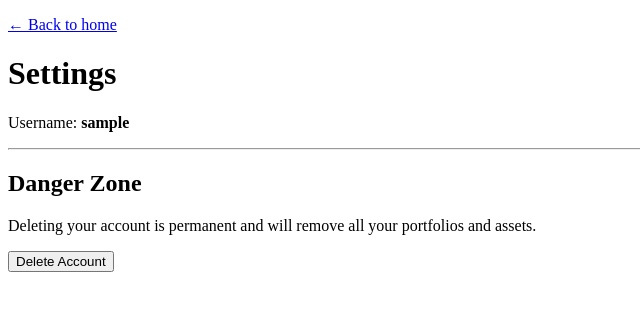
After one commit to puxa7/networth-tracker, a Django app: page /settings/ in a window 1280 px wide. The commit adds this page. Shown: the top 311 px of the page, without its empty margins (0-640 px from the left). Run offline with Django 5.2, Linux system fonts and the light colour scheme; the visitor is signed in with stand-in values (Sample User, id 1).

Commit message:
added user registration, deletion, and account deletion

```diff
--- a/portfolio/templates/portfolio/home.html
+++ b/portfolio/templates/portfolio/home.html
@@ -10,6 +10,9 @@
 
     <header>
         <p>Logged in as: <strong>{{ request.user.username }}</strong></p>
+
+        <a href="{% url 'settings' %}"><button type="button">Settings</button></a>
+
         <form action="{% url 'logout' %}" method="post">
             {% csrf_token %}
             <button type="submit">Logout</button>
--- /dev/null
+++ b/portfolio/templates/portfolio/settings.html
@@ -0,0 +1,40 @@
+
+<!DOCTYPE html>
+<html lang="en">
+<head>
+    <meta charset="UTF-8">
+    <title>Account Settings</title>
+</head>
+<body>
+
+    <p><a href="{% url 'home' %}">&larr; Back to home</a></p>
+
+    <h1>Settings</h1>
+    <p>Username: <strong>{{ request.user.username }}</strong></p>
+
+    <hr>
+
+    <section>
+        <h2>Danger Zone</h2>
+        <p>Deleting your account is permanent and will remove all your portfolios and assets.</p>
+
+        <button type="button" onclick="document.getElementById('deleteUserModal').showModal()">
+            Delete Account
+        </button>
+
+        <dialog id="deleteUserModal">
+            <h3>Are you sure you want to delete your account?</h3>
+            <p>This action cannot be undone. All your data will be permanently deleted.</p>
+
+            <form action="{% url 'delete_user' %}" method="post">
+                {% csrf_token %}
+                <button type="submit">Yes, permanently delete my account</button>
+                <button type="button" onclick="document.getElementById('deleteUserModal').close()">
+                    Cancel
+                </button>
+            </form>
+        </dialog>
+    </section>
+
+</body>
+</html>
--- a/portfolio/urls.py
+++ b/portfolio/urls.py
@@ -1,10 +1,10 @@
 from django.urls import path
-from .views import add_account_view, home_view, account_detail_view, refresh_prices_view, edit_account_view
 from django.contrib.auth import views as auth_views
+from . import views
 
 
 urlpatterns = [
-    path("add-account/", add_account_view, name="add_account"),
+    path("add-account/", views.add_account_view, name="add_account"),
     path(
         "",
         auth_views.LoginView.as_view(
@@ -14,8 +14,13 @@ urlpatterns = [
         name="login"
     ),
     path("logout/", auth_views.LogoutView.as_view(), name="logout"),
-    path("home/", home_view, name="home"),
-    path("accounts/<int:pk>/", account_detail_view, name="account_detail"),
-    path("refresh-prices/", refresh_prices_view, name="refresh_prices"),
-    path("accounts/<int:pk>/edit/", edit_account_view, name="edit_account"),
+    path("home/", views.home_view, name="home"),
+    path("accounts/<int:pk>/", views.account_detail_view, name="account_detail"),
+    path("refresh-prices/", views.refresh_prices_view, name="refresh_prices"),
+    path("accounts/<int:pk>/edit/", views.edit_account_view, name="edit_account"),
+    path("register/", views.register_view, name="register"),
+    path("settings/", views.settings_view, name="settings"),
+    path("settings/delete-account/", views.delete_user_view, name="delete_user"),
+    path("accounts/<int:pk>/delete/", views.delete_account_view, name="delete_account"),
+    path("assets/<int:pk>/edit-quantity/", views.edit_asset_quantity_view, name="edit_asset_quantity"),
 ]
--- a/portfolio/views.py
+++ b/portfolio/views.py
@@ -3,8 +3,11 @@ from .forms import AccountForm, AssetForm
 from django.contrib.auth.decorators import login_required
 from django.views.decorators.http import require_POST
 from .models import Account, Asset
-from decimal import Decimal
+from decimal import Decimal, InvalidOperation
 import yfinance as yf
+from django.contrib.auth.forms import UserCreationForm
+from django.contrib.auth import login
+from django.contrib.auth import logout
 
 
 @login_required
@@ -86,3 +89,59 @@ def edit_account_view(request, pk):
     if form.is_valid():
         form.save()
     return redirect("account_detail", pk=account.id)
+
+
+def register_view(request):
+    if request.user.is_authenticated:
+        return redirect("home")
+
+    if request.method == "POST":
+        form = UserCreationForm(request.POST)
+        if form.is_valid():
+            user = form.save()
+            login(request, user)
+            return redirect("home")
+    else:
+            form = UserCreationForm()
+
+    return render(request, "portfolio/register.html", {"form": form})
+
+
+@login_required
+def settings_view(request):
+    return render(request, "portfolio/settings.html")
+
+
+@login_required
+@require_POST
+def delete_user_view(request):
+    user = request.user
+    logout(request)
+    user.delete()
+    return redirect("login")
+
+
+@login_required
+@require_POST
+def delete_account_view(request, pk):
+    account = get_object_or_404(Account, id=pk, user=request.user)
+    account.delete()
+    return redirect("home")
+
+
+@login_required
+@require_POST
+def edit_asset_quantity_view(request, pk):
+    asset = get_object_or_404(Asset, id=pk, account__user=request.user)
+    raw_quantity = request.POST.get("quantity")
+
+    try:
+        new_quantity = Decimal(raw_quantity)
+        if new_quantity > 0:
+            asset.quantity = new_quantity
+            asset.save()
+    except (InvalidOperation, TypeError):
+        # Ignorujemy błędnie wpisane dane, żeby nie wysypać widoku
+        pass
+
+    return redirect("account_detail", pk=asset.account.id)
```
Also changed, not shown: portfolio/templates/portfolio/account_detail.html (+33 -9 lines), portfolio/templates/portfolio/login.html (+10 -8 lines), portfolio/templates/portfolio/register.html (added, +21 -0 lines). Lines whose indentation alone changed are shown as unchanged.
